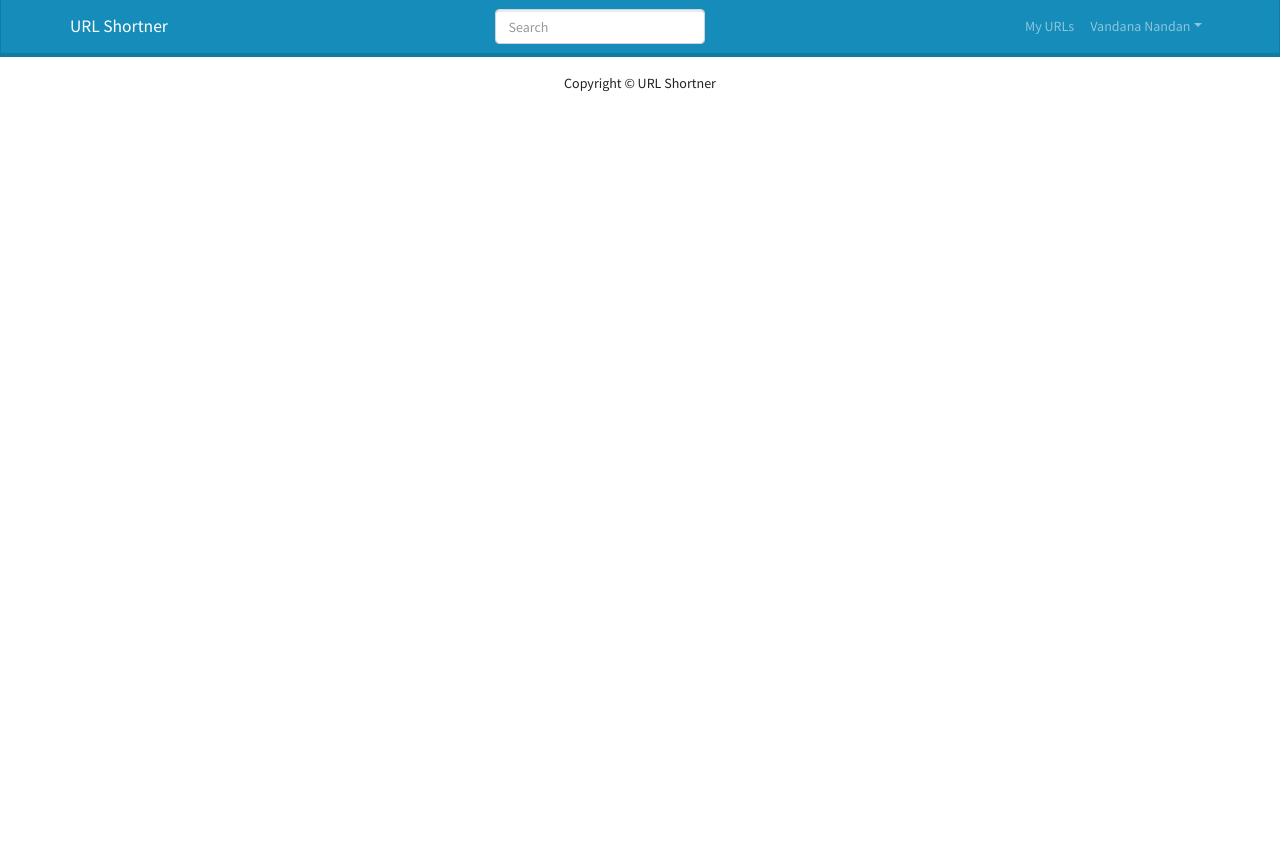
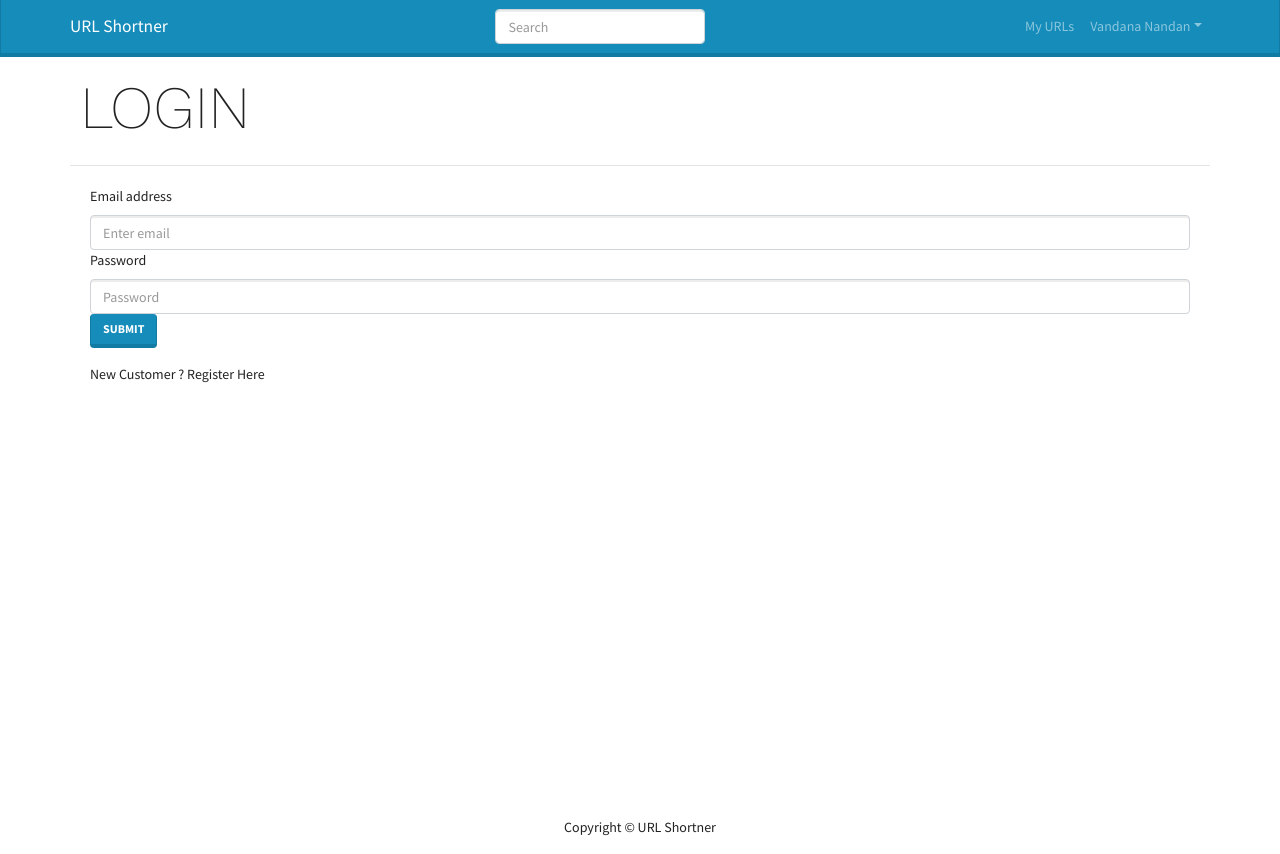
Before and after one commit to Vandan00/Url-Shortner, a React (Create React App) app in the folder client/: page /login in a window 1280 px wide. Before the commit the page ends 800 px from the top, so only its background shows below. Built offline with nearby package versions, Linux system fonts and the light colour scheme.

Commit message:
login page and error handling

```diff
--- a/client/src/App.js
+++ b/client/src/App.js
@@ -4,6 +4,8 @@
 import Header from "./components/Header";
 import LandingPage from "./screens/LandingPages/LandingPage";
 import MyUrls from "./screens/MyUrls/MyUrls";
+import LoginScreen from "./screens/LoginScreen/LoginScreen";
+import RegisterScreen from "./screens/RegisterScreen/RegisterScreen";
 
 const App = () => (
   <Router>
@@ -11,6 +13,8 @@
     <main>
       <Routes>
         <Route exact path="/" element={<LandingPage />}></Route>
+        <Route exact path="/login" element={<LoginScreen />}></Route>
+        <Route exact path="/register" element={<RegisterScreen />}></Route>
         <Route exact path="/myurls" element={<MyUrls />}></Route>
       </Routes>
       {/* <Route path="/MyUrls" component={() => <MyUrls />} exact></Route> */}
--- /dev/null
+++ b/client/src/components/ErrorMessage.js
@@ -0,0 +1,12 @@
+import React from "react";
+import { Alert } from "react-bootstrap";
+
+const ErrorMessage = ({ variant = "info", children }) => {
+  return (
+    <Alert variant={variant} style={{ fontSize: 20 }}>
+      <strong>{children}</strong>
+    </Alert>
+  );
+};
+
+export default ErrorMessage;
--- /dev/null
+++ b/client/src/components/Loading.js
@@ -0,0 +1,26 @@
+import React from "react";
+import { Spinner } from "react-bootstrap";
+
+function Loading({ size = 100 }) {
+  return (
+    <div
+      style={{
+        display: "flex",
+        justifyContent: "center",
+        alignItems: "center",
+        width: "100%",
+        height: "100%",
+      }}
+    >
+      <Spinner
+        style={{
+          width: size,
+          height: size,
+        }}
+        animation="border"
+      />
+    </div>
+  );
+}
+
+export default Loading;
--- a/client/src/screens/LandingPages/LandingPage.js
+++ b/client/src/screens/LandingPages/LandingPage.js
@@ -15,12 +15,12 @@
               <p className="subtitle">One place for all your URLs.</p>
             </div>
             <div className="buttonContainer">
-              <a href="#login">
+              <a href="login">
                 <Button size="lg" className="landingbutton">
                   Login
                 </Button>
               </a>
-              <a href="#Signup">
+              <a href="register">
                 <Button
                   variant="outline-primary"
                   size="lg"
--- /dev/null
+++ b/client/src/screens/LoginScreen/LoginScreen.css
@@ -0,0 +1,5 @@
+.loginContainer {
+  display: flex;
+  flex-direction: column;
+  margin: 20px;
+}
--- /dev/null
+++ b/client/src/screens/LoginScreen/LoginScreen.js
@@ -0,0 +1,81 @@
+import axios from "axios";
+import React, { useState } from "react";
+import { Button, Form, Row, Col } from "react-bootstrap";
+import { Link } from "react-router-dom";
+import ErrorMessage from "../../components/ErrorMessage";
+import Loading from "../../components/Loading";
+import MainScreen from "../../components/MainScreen";
+import "./LoginScreen.css";
+
+const LoginScreen = () => {
+  const [email, setEmail] = useState("");
+  const [password, setPassword] = useState("");
+  const [error, setError] = useState(false);
+  const [loading, setLoading] = useState(false);
+
+  const submitHandler = async (e) => {
+    e.preventDefault();
+    try {
+      const config = {
+        headers: {
+          "Content-type": "application/json",
+        },
+      };
+      setLoading(true);
+      const { data } = await axios.post(
+        "/api/users/login",
+        {
+          email,
+          password,
+        },
+        config
+      );
+      console.log(data);
+      localStorage.setItem("userInfo", JSON.stringify(data));
+      setLoading(false);
+    } catch (error) {
+      setError(error.response.data.message);
+    }
+  };
+
+  return (
+    <MainScreen title="LOGIN">
+      <div className="loginContainer">
+        {error && <ErrorMessage variant="danger">{error}</ErrorMessage>}
+        {loading && <Loading />}
+        <Form onSubmit={submitHandler}>
+          <Form.Group controlId="formBasicEmail">
+            <Form.Label>Email address</Form.Label>
+            <Form.Control
+              type="email"
+              value={email}
+              placeholder="Enter email"
+              onChange={(e) => setEmail(e.target.value)}
+            />
+          </Form.Group>
+
+          <Form.Group controlId="formBasicPassword">
+            <Form.Label>Password</Form.Label>
+            <Form.Control
+              type="password"
+              value={password}
+              placeholder="Password"
+              onChange={(e) => setPassword(e.target.value)}
+            />
+          </Form.Group>
+
+          <Button variant="primary" type="submit">
+            Submit
+          </Button>
+        </Form>
+        <Row className="py-3">
+          <Col>
+            New Customer ? <Link to="/register">Register Here</Link>
+          </Col>
+        </Row>
+      </div>
+    </MainScreen>
+  );
+};
+
+export default LoginScreen;
--- /dev/null
+++ b/client/src/screens/RegisterScreen/RegisterScreen.js
@@ -0,0 +1,7 @@
+import React from "react";
+
+const RegisterScreen = () => {
+  return <div>register</div>;
+};
+
+export default RegisterScreen;
```
